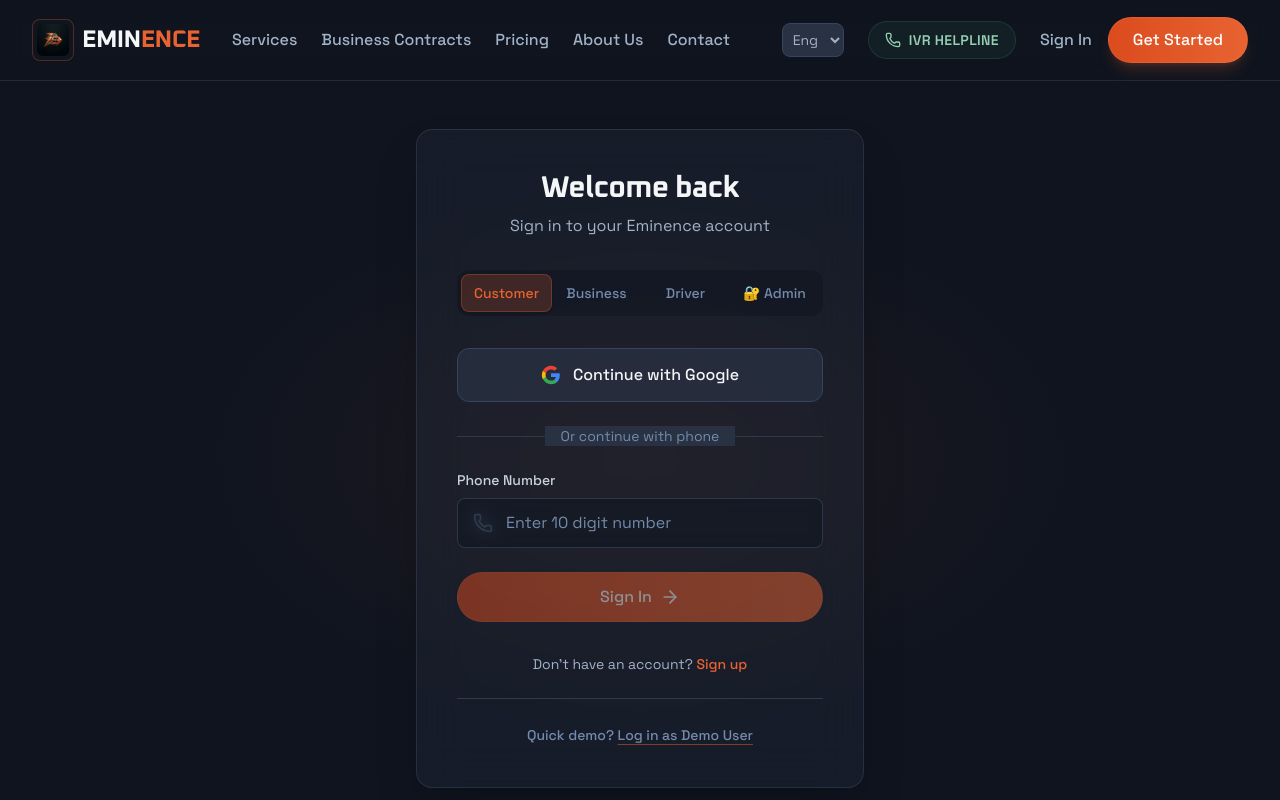
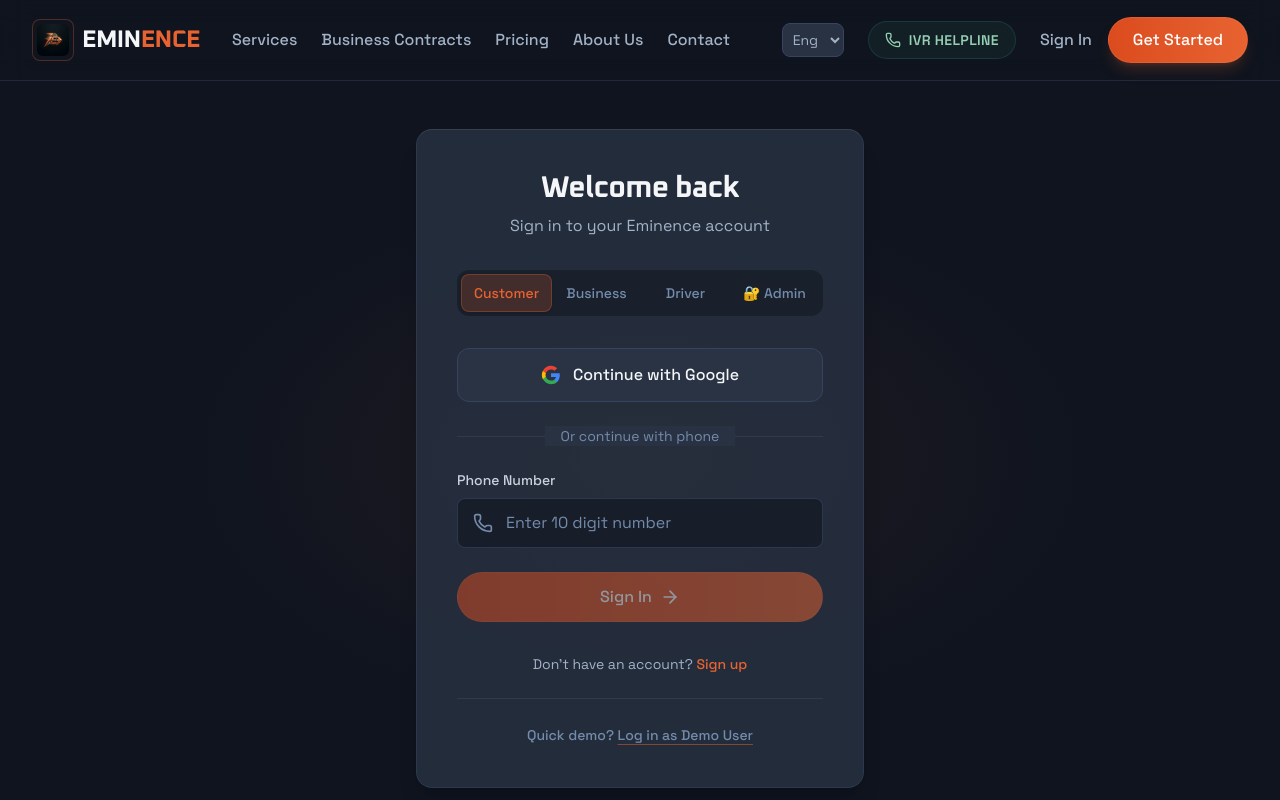
Before and after one commit to Ridhesh927/Eminence, a React (Vite) app in the folder frontend/: page /login in a window 1280 px wide. Shown: the top 800 px of the page. Built offline with nearby package versions, Linux system fonts and the light colour scheme; no server answers.

Commit message:
Global Backdrop blur and large fixed visual layer

```diff
--- a/frontend/src/index.css
+++ b/frontend/src/index.css
@@ -167,16 +167,24 @@
 
 @layer components {
   .card {
+    @apply bg-loft-900/80 shadow-xl rounded-card border border-loft-700/50 border-t-white/10 transition-all duration-300 hover:border-copper-500/30 hover:bg-loft-900/90 hover:shadow-[0_8px_32px_rgba(232,99,49,0.1)];
+  }
+  .card-glass {
     @apply bg-loft-900/30 backdrop-blur-xl shadow-2xl rounded-card border border-loft-700/50 border-t-white/10 transition-all duration-300 hover:border-copper-500/30 hover:bg-loft-900/50 hover:shadow-[0_8px_32px_rgba(232,99,49,0.1)];
   }
+  @media (prefers-reduced-motion: reduce) {
+    .card-glass {
+      backdrop-filter: none;
+    }
+  }
   .input-field {
-    @apply w-full px-4 py-3 bg-loft-950/60 backdrop-blur-sm border border-loft-700/70 rounded-input focus:outline-none focus:ring-2 focus:ring-copper-500/60 focus:border-copper-500/60 transition-all duration-200 text-loft-50 placeholder-loft-400 focus:shadow-[0_0_15px_rgba(232,99,49,0.15)];
+    @apply w-full px-4 py-3 bg-loft-950/60 border border-loft-700/70 rounded-input focus:outline-none focus:ring-2 focus:ring-copper-500/60 focus:border-copper-500/60 transition-all duration-200 text-loft-50 placeholder-loft-400 focus:shadow-[0_0_15px_rgba(232,99,49,0.15)];
   }
   .btn-primary {
     @apply px-6 py-3 bg-gradient-to-r from-copper-600 to-copper-500 text-white font-medium rounded-button hover:from-copper-500 hover:to-copper-400 hover:shadow-[0_0_25px_rgba(232,99,49,0.5)] focus:ring-4 focus:ring-copper-500/40 transition-all duration-300 disabled:opacity-50 disabled:cursor-not-allowed flex items-center justify-center border border-copper-400/20;
   }
   .btn-secondary {
-    @apply px-6 py-3 bg-transparent text-loft-50 font-medium rounded-button border border-loft-600 hover:bg-loft-800 hover:border-loft-500 hover:shadow-[0_0_15px_rgba(255,255,255,0.05)] focus:ring-4 focus:ring-loft-700/30 transition-all duration-300 disabled:opacity-50 disabled:cursor-not-allowed flex items-center justify-center backdrop-blur-sm;
+    @apply px-6 py-3 bg-transparent text-loft-50 font-medium rounded-button border border-loft-600 hover:bg-loft-800 hover:border-loft-500 hover:shadow-[0_0_15px_rgba(255,255,255,0.05)] focus:ring-4 focus:ring-loft-700/30 transition-all duration-300 disabled:opacity-50 disabled:cursor-not-allowed flex items-center justify-center;
   }
 
   .glow-text {
```
